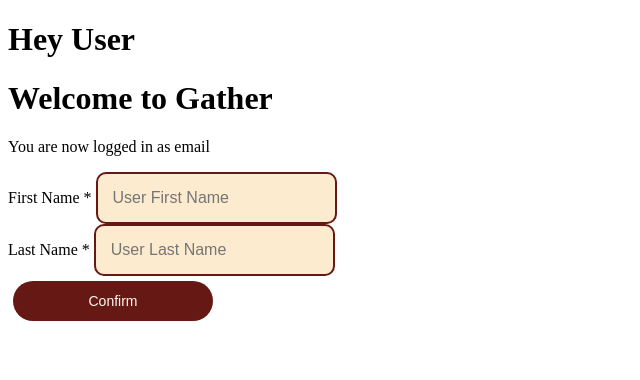
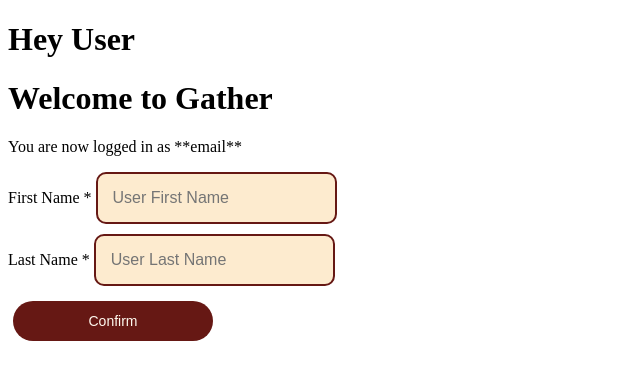
Before and after one commit to gatherio/frontend, a Next.js app: page /signup in a window 1280 px wide. Both pictures are taken after a click on the button "Next". Shown: the top 380 px of the page, without its empty margins (0-640 px from the left). Built offline with nearby package versions, Linux system fonts and the light colour scheme.

Commit message:
fix the component

```diff
--- a/src/SignUp/Step2.tsx
+++ b/src/SignUp/Step2.tsx
@@ -8,7 +8,7 @@
       <h1>Hey User</h1>
       <h1>Welcome to Gather</h1>
 
-      <p>You are now logged in as email</p>
+      <p>You are now logged in as **email**</p>
       <LabeledInput
         label="First Name * "
         input={{name: "firstName", value: "", placeholder: "User First Name"}}
--- a/src/components/Atoms/Label/Label.scss
+++ b/src/components/Atoms/Label/Label.scss
@@ -2,4 +2,5 @@
   color: black;
   font-size: 16px;
   padding: 0 10px;
+  display: block;
 }
--- a/src/components/Molecules/LabeledInput/LabeledInput.scss
+++ b/src/components/Molecules/LabeledInput/LabeledInput.scss
@@ -0,0 +1,3 @@
+.labeled-input {
+    margin: 10px 0;
+}
```
Also changed, not shown: 1 other file (tests, documents, lock files or other folders).
